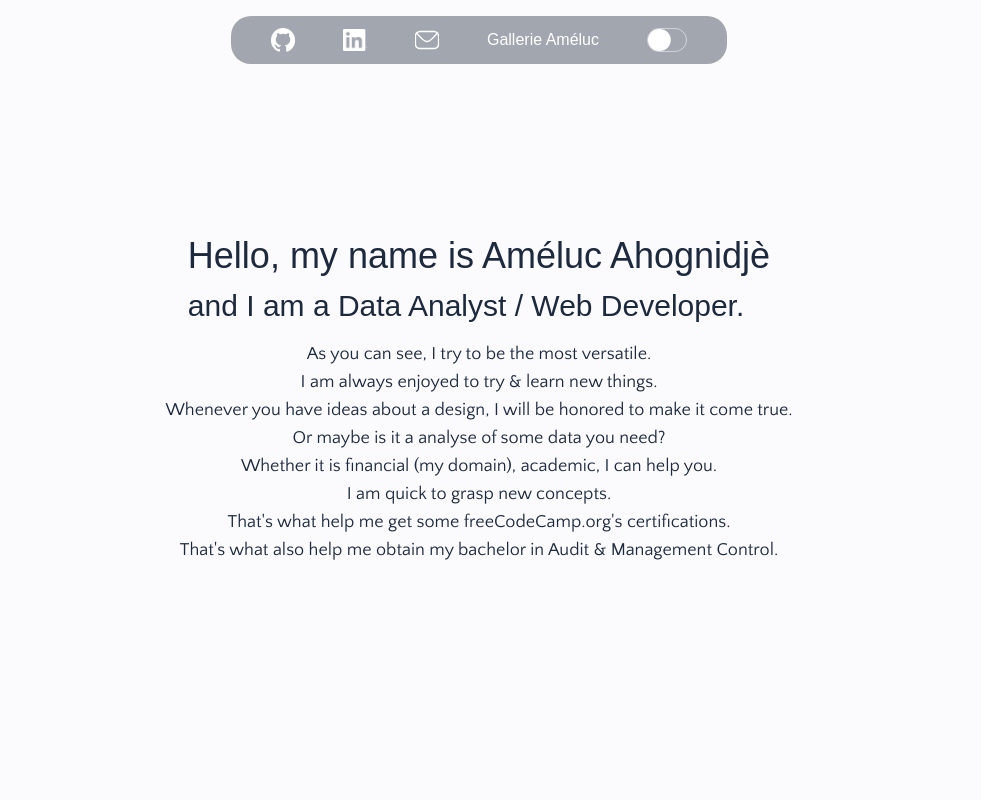
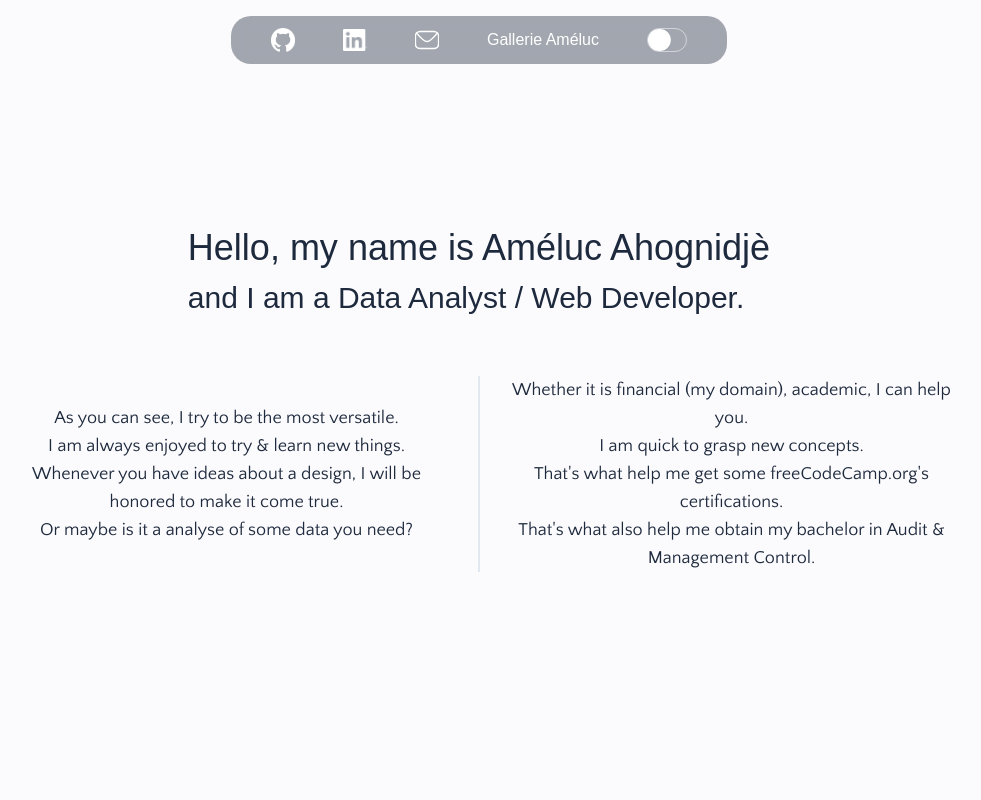
Before and after one commit to ameluc/ameluc.dev, a Next.js app: page /en in a window 1280 px wide. Shown: the top 800 px of the page, without its empty margins (161-1142 px from the left). Built offline with nearby package versions, Linux system fonts and the light colour scheme; grey boxes are pictures that could not be loaded; a web font is replaced by a local one.

Commit message:
feat(src/ui/components/section.tsx): updated component to better match app style

```diff
--- a/src/app/[lang]/page.tsx
+++ b/src/app/[lang]/page.tsx
@@ -1,7 +1,7 @@
 /**
  * @author Améluc Ahognidjè <ameluc.ahognidje@protonmail.com>
  * @file page.tsx
- * @version 0.4.1
+ * @version 0.4.5
  * @copyright CC BY-NC-ND 4.0
  * @sa <a href="https://www.blogsen.com">BlogSen</a>
  * @sa <a href="https://www.duofit.com">DuoFit</a>
@@ -55,14 +55,14 @@ export default async function Page(
                     />
                 </section> */}
                 <SectionInfo id={`personal-info`}
-                    className={`w-full h-screen px-2 flex flex-col items-center justify-center gap-4 bg-[#fbfafc]`}
+                    className={`w-full h-screen px-2 md:px-10 flex flex-col items-center justify-center gap-15 bg-[#fbfafc]`}
                     localContent={content.main.sectionAbout}>
                 </SectionInfo>
                 <div className={"w-screen h-auto py-10 flex items-center justify-center bg-[#fbfafc]"}>
                     <div className={"w-[60%] h-px md:h-[2px] bg-slate-200"}></div>
                 </div>
                 <Section id={`data-analysis-diapo`}
-                    className={`w-full h-screen px-2 flex flex-col items-center justify-center gap-4 bg-[#fbfafc]`}
+                    className={`w-full h-screen px-2 md:px-10 flex flex-col items-center justify-center gap-4 bg-[#fbfafc]`}
                     localContent={content.main.sectionAnalyst}>
                     <CardStacker
                         className={"flex flex-col md:grid md:grid-cols-2 gap-8"}
@@ -75,7 +75,7 @@ export default async function Page(
                     <div className={"w-[60%] h-px md:h-[2px] bg-slate-200"}></div>
                 </div>
                 <Section id={`web-works-diapo`}
-                    className={`w-full h-screen px-2 flex flex-col items-center justify-center gap-4 bg-[#fbfafc]`}
+                    className={`w-full h-screen px-2 md:px-10 flex flex-col items-center justify-center gap-4 bg-[#fbfafc]`}
                     localContent={content.main.sectionDeveloper}>
                     <CardSkewer
                         localContents={content.main.sectionDeveloper.worksDetails}
@@ -87,7 +87,7 @@ export default async function Page(
                     <div className={"w-[60%] h-px md:h-[2px] bg-slate-200"}></div>
                 </div>
                 <Section id={`contact-info`}
-                    className={`w-full h-screen px-10 rounded-b-4xl shadow flex flex-col items-center justify-center gap-10 bg-[#fbfafc]`}
+                    className={`w-full h-screen px-2 md:px-10 rounded-b-4xl shadow flex flex-col items-center justify-center gap-10 bg-[#fbfafc]`}
                     localContent={content.main.sectionContact}
                     innerDispo={"flex flex-row items-center justify-center gap-10"}
                     separator={true}>
--- a/src/content/en.json
+++ b/src/content/en.json
@@ -24,11 +24,13 @@
         "sectionAbout": {
             "title1": "Hello, my name is Améluc Ahognidjè",
             "title2": "and I am a Data Analyst / Web Developer.",
-            "text": [
+            "text1": [
                 "As you can see, I try to be the most versatile.",
                 "I am always enjoyed to try & learn new things.",
                 "Whenever you have ideas about a design, I will be honored to make it come true.",
-                "Or maybe is it a analyse of some data you need?",
+                "Or maybe is it a analyse of some data you need?"
+            ],
+            "text2": [
                 "Whether it is financial (my domain), academic, I can help you.",
                 "I am quick to grasp new concepts.",
                 "That's what help me get some freeCodeCamp.org's certifications.",
--- a/src/content/fr.json
+++ b/src/content/fr.json
@@ -24,11 +24,13 @@
         "sectionAbout": {
             "title1": "Bonjour, je me nomme Améluc Ahognidjè",
             "title2": "et je suis Analyste de données / Développeur Web.",
-            "text": [
+            "text1": [
                 "Comme vous pouvez le voir, je m'efforce à être versatile.",
                 "En effet, j'éprouve une grande joie à découvrir de nouvelles choses.",
                 "Vous avez des idées de styles, des envies... j'adorerais les rendre réelles.",
-                "Ou alors, s'agit-il d'un analyse de cetaines données dont vous avez besoin ?",
+                "Ou alors, s'agit-il d'un analyse de cetaines données dont vous avez besoin ?"
+            ],
+            "text2": [
                 "Qu'elles soient financière (mon domaine), académique, ou autre, je m'en occupe.",
                 "Je possède cette abilité à faire miens les nouveaux concepts que je rencontre.",
                 "C'est en autre ce qui m'a permis d'obtenir des certifications de freeCodeCamp.",
--- a/src/ui/components/section.tsx
+++ b/src/ui/components/section.tsx
@@ -1,7 +1,7 @@
 /**
  * @author Améluc Ahognidjè <ameluc.ahognidje@protonmail.com>
  * @file section.tsx
- * @version 0.3.0
+ * @version 0.4.0
  * @copyright CC BY-NC-ND 4.0
  * @sa <a href="https://www.blogsen.com">BlogSen</a>
  * @sa <a href="https://www.duofit.com">DuoFit</a>
@@ -18,6 +18,7 @@
 import type { ReactElement } from "react";
 import type { BaseProps, SectionInfoProps, SectionProps } from "@/lib/ameluc";
 import { playwrite } from "@/ui/fonts";
+import { sectionInfoTextGroupStyles } from "@/ui/styles";
 
 /**
  * The actual component that will be used elegantely.
@@ -48,17 +49,30 @@ export function Section(props: BaseProps & SectionProps): ReactElement {
  * @returns a react element.
 */
 export function SectionInfo(props: BaseProps & SectionInfoProps): ReactElement {
+
     return (<section id={props.id} className={props.className}>
-        <div className="flex flex-col gap-3">
+        <div id={"main-title-group"} className="flex flex-col gap-3">
             <h1 className={`${playwrite.className} text-4xl`}>{props.localContent.title1}</h1>
             <h1 className={`${playwrite.className} text-3xl`}>{props.localContent.title2}</h1>
         </div>
-        <div className="flex flex-col items-center justify-center">
-            {props.localContent.text.map((element, index) => {
-                return (<p className={"text-center text-lg "} key={`${props.id}-text-${index}`}>
-                    {element}
-                </p>);
-            })}
+        <div id={"texts-group"} className={"w-full md:w-[80%] h-auto flex flex-col md:flex-row items-center justify-center gap-6"}>
+            <div className={sectionInfoTextGroupStyles}>
+                {props.localContent.text1.map((element, index) => {
+                    return (<p className={"w-full text-center text-lg "} key={`${props.id}-text-${index}`}>
+                        {element}
+                    </p>);
+                })}
+            </div>
+            <div className={"w-fit h-full flex items-center justify-center bg-[#fbfafc]"}>
+                <div className={"w-px h-full md:w-[2px] bg-slate-200"}></div>
+            </div>
+            <div className={sectionInfoTextGroupStyles}>
+                {props.localContent.text2.map((element, index) => {
+                    return (<p className={"w-full text-center text-lg "} key={`${props.id}-text-${index}`}>
+                        {element}
+                    </p>);
+                })}
+            </div>
         </div>
     </section>);
 }
--- a/src/ui/styles.ts
+++ b/src/ui/styles.ts
@@ -1,7 +1,7 @@
 /**
  * @author Améluc Ahognidjè <ameluc.ahognidje@protonmail.com>
  * @file styles.ts
- * @version 0.1.0
+ * @version 0.3.0
  * @copyright CC BY-NC-ND 4.0
  * @sa <a href="https://www.blogsen.com">BlogSen</a>
  * @sa <a href="https://www.duofit.com">DuoFit</a>
@@ -14,3 +14,5 @@
 export const headerMainFooterStyles = `w-screen flex flex-col items-center`;
 /** */
 export const navBarStyles = `fixed top-[2%] z-10 w-[95%] md:w-fit h-fit rounded-[20px] md:rounded-[20px] md:px-10 py-3 bg-slate-800/40 dark:bg-black/40 backdrop-blur-sm flex flex-row items-center justify-center gap-6 md:gap-12`;
+/** */
+export const sectionInfoTextGroupStyles = `w-full md:w-[50%] h-auto flex flex-col items-center justify-center`;
```
